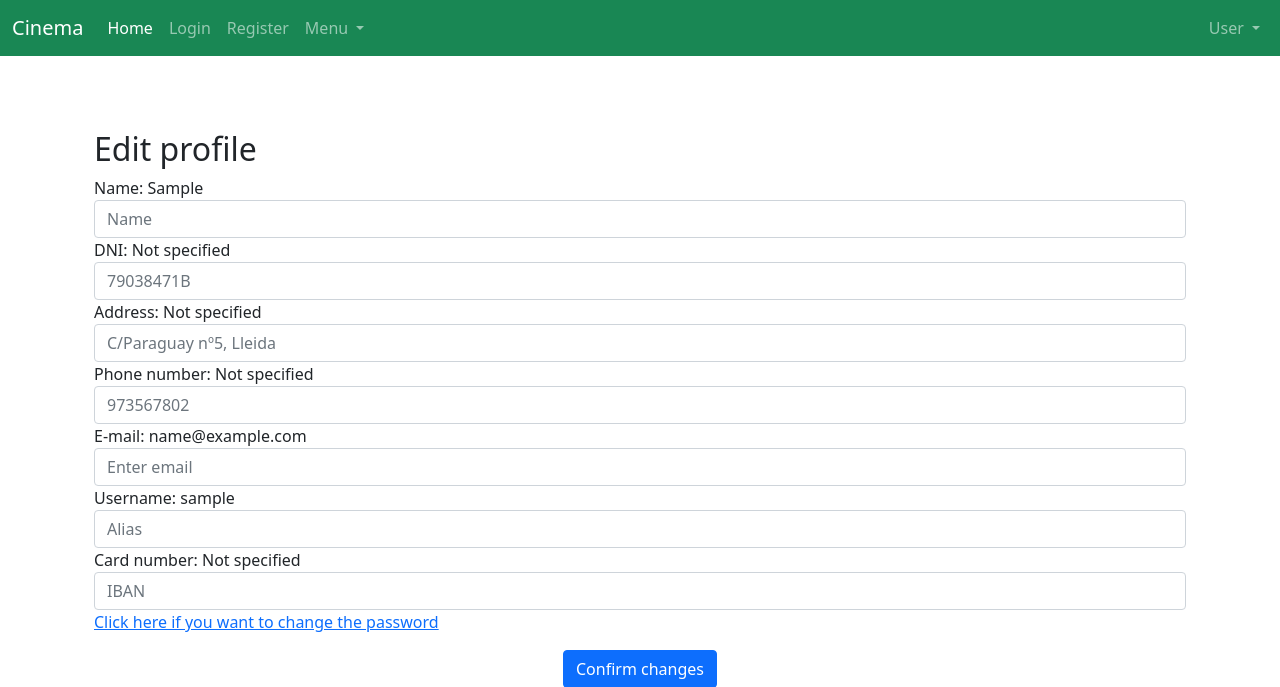
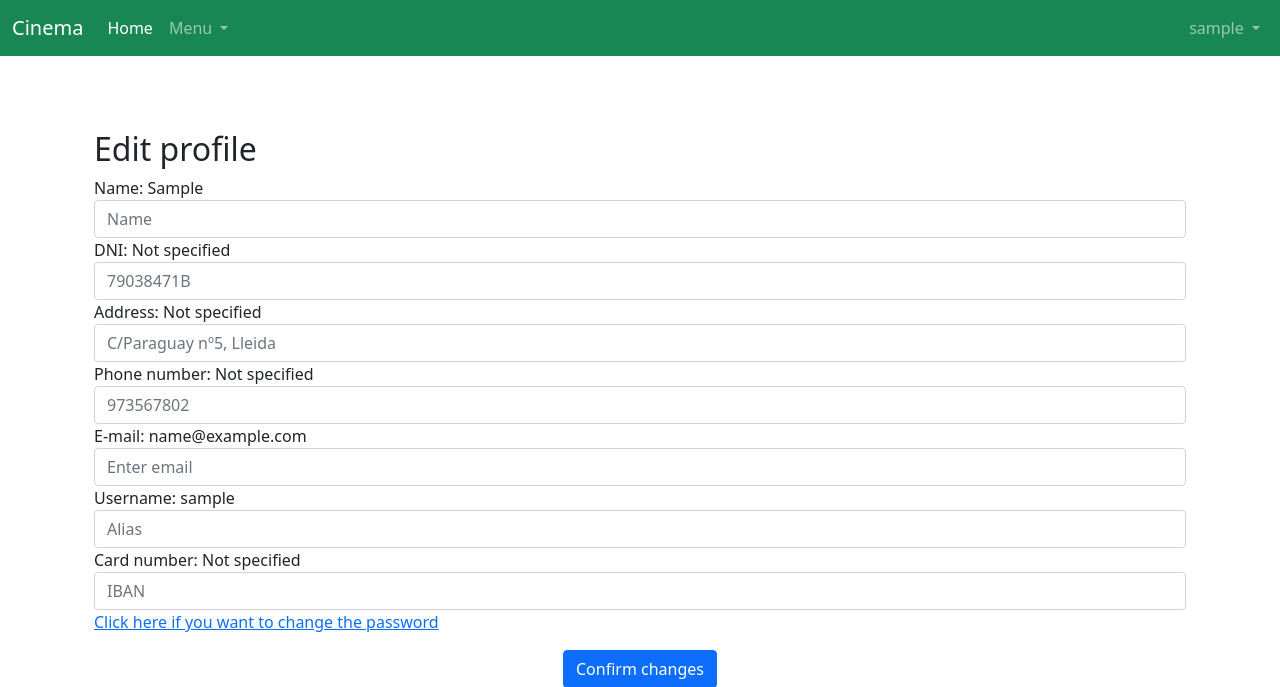
Before and after one commit to dbistuer/Projecte, a Django app: page /profile/edit/ in a window 1280 px wide. Shown: the top 687 px of the page. Run offline with Django 4.2, Linux system fonts and the light colour scheme; the visitor is signed in with stand-in values (Sample User, id 1); data comes from the database, SQL or seed files in the repository; some libraries are stand-ins or nearby versions.

Commit message:
Solved error in ModifyProfile.html

```diff
--- a/Teatre/Templates/User/ModifyProfile.html
+++ b/Teatre/Templates/User/ModifyProfile.html
@@ -23,8 +23,8 @@ User management
         {% csrf_token %}
         <div class="form-group">
             <label for="name">
-                {% if user.user.first_name %}
-                Name: {{user.user.first_name}}
+                {% if client.user.first_name %}
+                Name: {{client.user.first_name}}
                 {% else %}
                 Name: Not specified
                 {% endif %}</label>
@@ -32,8 +32,8 @@ User management
         </div>
         <div class="form-group">
             <label for="name">
-                {% if user.DNI %}
-                DNI: {{user.DNI}}
+                {% if client.DNI %}
+                DNI: {{client.DNI}}
                 {% else %}
                 DNI: Not specified
                 {% endif %}
@@ -42,8 +42,8 @@ User management
         </div>
         <div class="form-group">
             <label for="address">
-                {% if user.address %}
-                Address: {{user.address}}
+                {% if client.address %}
+                Address: {{client.address}}
                 {% else %}
                 Address: Not specified
                 {% endif %}
@@ -51,8 +51,8 @@ User management
             <input type="text" class="form-control" id="address" name="address" placeholder="C/Paraguay nº5, Lleida">
         </div>
             <div class="form-group">
-            <label for="telephone">{% if user.telephone %}
-                Phone number: {{user.telephone}}
+            <label for="telephone">{% if client.telephone %}
+                Phone number: {{client.telephone}}
                 {% else %}
                 Phone number: Not specified
                 {% endif %}
@@ -61,8 +61,8 @@ User management
         </div>
         <div class="form-group">
             <label for="email">
-                {% if user.user.email %}
-                E-mail: {{user.user.email}}
+                {% if client.user.email %}
+                E-mail: {{client.user.email}}
                 {% else %}
                 E-mail: Not specified
                 {% endif %}</label>
@@ -70,8 +70,8 @@ User management
         </div>
         <div class="form-group">
             <label for="alias">
-                {% if user.user.username %}
-                Username: {{user.user.username}}
+                {% if client.user.username %}
+                Username: {{client.user.username}}
                 {% else %}
                 Username: Not specified
                 {% endif %}
@@ -79,8 +79,8 @@ User management
             <input type="text" class="form-control" id="alias" name="alias" placeholder="Alias">
         </div>
         <div class="form-group">
-            <label for="cardNumber">{% if user.cardNumber %}
-                Card number: {{user.cardNumber}}
+            <label for="cardNumber">{% if client.cardNumber %}
+                Card number: {{client.cardNumber}}
                 {% else %}
                 Card number: Not specified
                 {% endif %}
--- a/Teatre/views/account.py
+++ b/Teatre/views/account.py
@@ -51,7 +51,7 @@ def edit_profile(request):
 
     # Show the form
     if request.method == 'GET':
-        json = {'user': client, }
+        json = {'client': client, }
         return render(request, 'User/ModifyProfile.html', json)
 
     # Apply modifications
```
